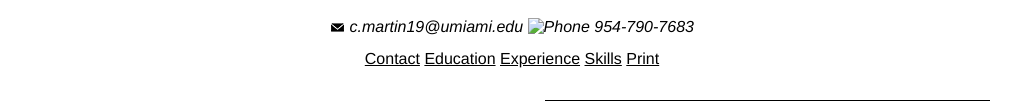
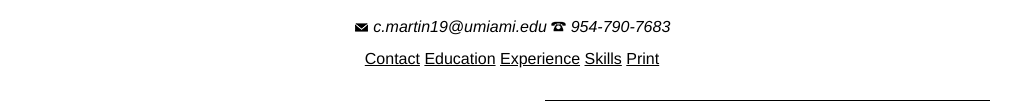
Before and after one commit to clue94/clue94.github.io, a plain HTML site: page resume.html in a window 1280 px wide. Shown: the part 182-290 px from the top of the page, without its empty margins (128-1149 px from the left). Drawn offline with nearby package versions, Linux system fonts and the light colour scheme.

Commit message:
Update resume.html

```diff
--- a/resume.html
+++ b/resume.html
@@ -14,7 +14,7 @@
       <h1>Lue</h1>
       <address>
         <img src="img/mail.png" alt="Email"/> c.martin19@umiami.edu
-        <img src="img/phone.png" alt="Phone"/> 954-790-7683
+        <img src="img/phone.jpeg" alt="Phone"/> 954-790-7683
       </address>
 
     </header>
```
